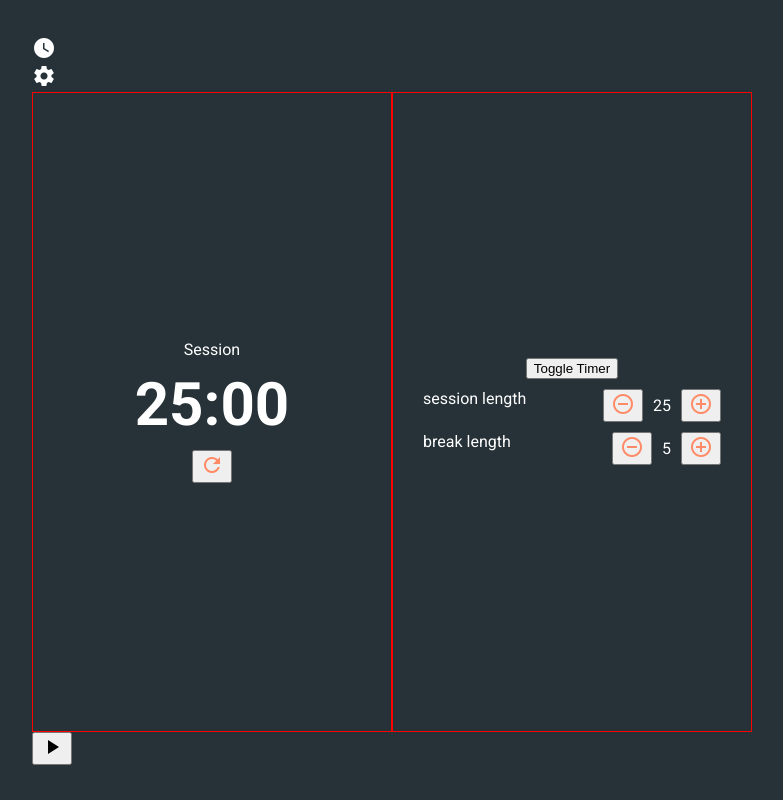
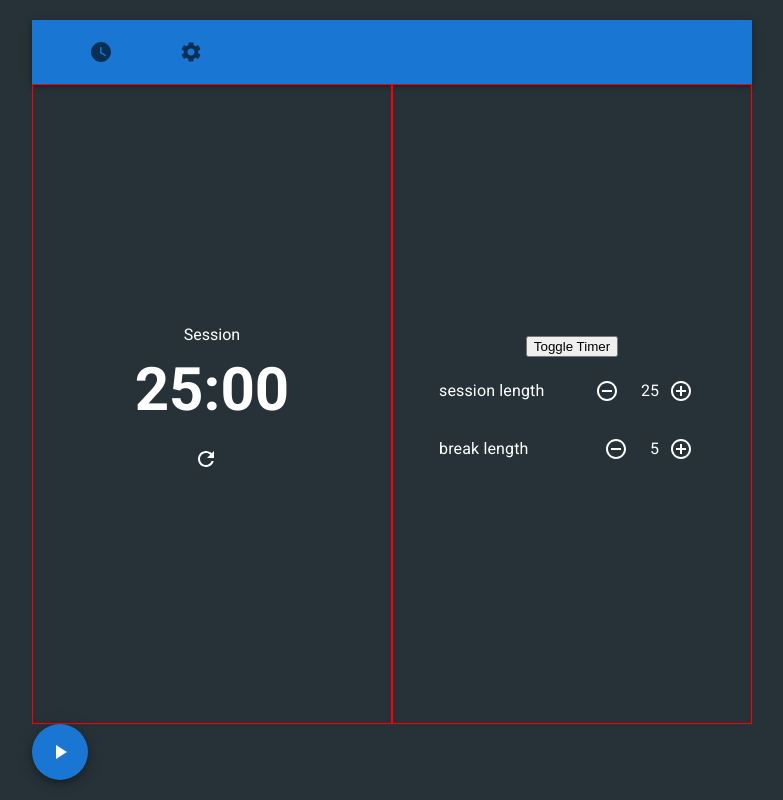
Before and after one commit to KyleSorenson/pomodoro-clock, a React (Create React App) app: page / in a window 1280 px wide. Shown: the whole page, without its empty margins (248-1031 px from the left). Built offline with nearby package versions, Linux system fonts and the light colour scheme.

Commit message:
Began implementing Material UI

```diff
--- a/package.json
+++ b/package.json
@@ -3,6 +3,10 @@
   "version": "0.1.0",
   "private": true,
   "dependencies": {
+    "@emotion/react": "^11.7.1",
+    "@emotion/styled": "^11.6.0",
+    "@mui/icons-material": "^5.2.1",
+    "@mui/material": "^5.2.3",
     "@testing-library/jest-dom": "^5.16.1",
     "@testing-library/react": "^11.2.7",
     "@testing-library/user-event": "^12.8.3",
--- a/src/components/actionbar.jsx
+++ b/src/components/actionbar.jsx
@@ -1,12 +1,17 @@
 import './actionbar.scss';
+import { Fab } from '@mui/material';
+import { PlayArrow, Pause } from '@mui/icons-material';
 
 export function ActionBar({ timerIsRunning, handleFabClick }) {
   return (
     <footer className="bottom-fab">
       <div id="start_stop" className="fab">
-        <button className="fab__play" onClick={handleFabClick}>
+        <Fab color="primary" aria-label="add" onClick={handleFabClick}>
+          {timerIsRunning ? <Pause /> : <PlayArrow />}
+        </Fab>
+        {/* <button className="fab__play" onClick={handleFabClick}>
           {timerIsRunning ? <span className="material-icons">pause</span>: <span className="material-icons">play_arrow</span>}
-        </button>
+        </button> */}
       </div>
     </footer>
   );
--- a/src/components/clock.jsx
+++ b/src/components/clock.jsx
@@ -1,6 +1,9 @@
 import { useEffect, useState } from 'react';
 
 import './clock.scss';
+
+import { IconButton } from '@mui/material';
+import { Refresh } from '@mui/icons-material';
 
 export function Clock({ timer, start, isRunning, handleReset, resetId, toggleTimer }) {
 
@@ -54,9 +57,19 @@ export function Clock({ timer, start, isRunning, handleReset, resetId, toggleTim
       <div id="time-left" className="clock__countdown">
         {formatForTimer(timeRemaining)}
       </div>
-      <button id="reset" className="clock__reset" onClick={handleReset}>
+      <IconButton
+          size="large"
+          edge="start"
+          color="inherit"
+          id="reset"
+          className="clock__reset"
+          onClick={handleReset}
+        >
+          <Refresh />
+        </IconButton>
+      {/* <button id="reset" className="clock__reset" onClick={handleReset}>
         <span className="material-icons">refresh</span>
-      </button>
+      </button> */}
     </div>
   );
 }
--- a/src/components/navbar.jsx
+++ b/src/components/navbar.jsx
@@ -1,9 +1,18 @@
 import './navbar.scss';
+
+import { Toolbar, AppBar, Tabs } from '@mui/material';
 
 export function NavBar({ children }) {
   return (
-    <header className="tabs">
-      {children}
-    </header>
+    <AppBar position="static">
+      <Toolbar>
+        <Tabs>
+          {children}
+          {/* <header className="tabs">
+            {children}
+          </header> */}
+        </Tabs>
+      </Toolbar>
+    </AppBar>
   );
 }
--- a/src/components/pomodoro.jsx
+++ b/src/components/pomodoro.jsx
@@ -1,3 +1,4 @@
+
 import { useState } from 'react';
 
 import './pomodoro.scss';
@@ -6,6 +7,9 @@ import { NavBar } from './navbar.jsx';
 import { Clock } from './clock.jsx';
 import { Stepper } from './stepper.jsx';
 import { ActionBar } from './actionbar.jsx';
+
+import { Tab } from '@mui/material';
+import { WatchLater, Settings } from '@mui/icons-material';
 
 export function PomodoroApp(props) {
 
@@ -59,8 +63,8 @@ export function PomodoroApp(props) {
       <div className="mobile-container">
 
         <NavBar>
-          <div className="tabs-clock"><span className="material-icons">watch_later</span></div>
-          <div className="tabs-settings"><span className="material-icons">settings</span></div>
+          <Tab icon={<WatchLater />} aria-label="phone" />
+          <Tab icon={<Settings />} aria-label="person" />
         </NavBar>
 
         <main className="main-body">
--- a/src/components/stepper.jsx
+++ b/src/components/stepper.jsx
@@ -1,31 +1,43 @@
 import './stepper.scss';
+
+import { IconButton, ListItem, ListItemText } from '@mui/material';
+import { RemoveCircleOutline, AddCircleOutline } from '@mui/icons-material';
 
 export function Stepper({ timer, length, handleIncrement, handleDecrement }) {
 
   return (
-    <div className="settings__list-item">
-      <div id={`${timer}-label`} className="settings__list-title">
-        {timer + ' length'}
-      </div>
+    <ListItem
+      secondaryAction={
         <div className="settings__stepper">
-        <button
+          <IconButton
+            size="large"
+            edge="start"
+            color="inherit"
             id={`${timer}-decrement`}
             className='stepper__decrementer'
             onClick={handleDecrement}
           >
-          <span className="material-icons">remove_circle_outline</span>
-        </button>
+            <RemoveCircleOutline />
+          </IconButton>
           <div id={`${timer}-length`} className='stepper__number'>
             {length}
           </div>
-        <button
+          <IconButton
+            size="large"
+            edge="start"
+            color="inherit"
             id={`${timer}-increment`}
             className='stepper__incrementer'
             onClick={handleIncrement}
           >
-          <span className="material-icons">add_circle_outline</span>
-        </button>
+            <AddCircleOutline />
+          </IconButton>
         </div>
-    </div>
+      }
+    >
+      <ListItemText
+        primary={timer + ' length'}
+      />
+    </ListItem>
   );
 }
```
Also changed, not shown: 1 other file (tests, documents, lock files or other folders). Lines whose indentation alone changed are shown as unchanged.
